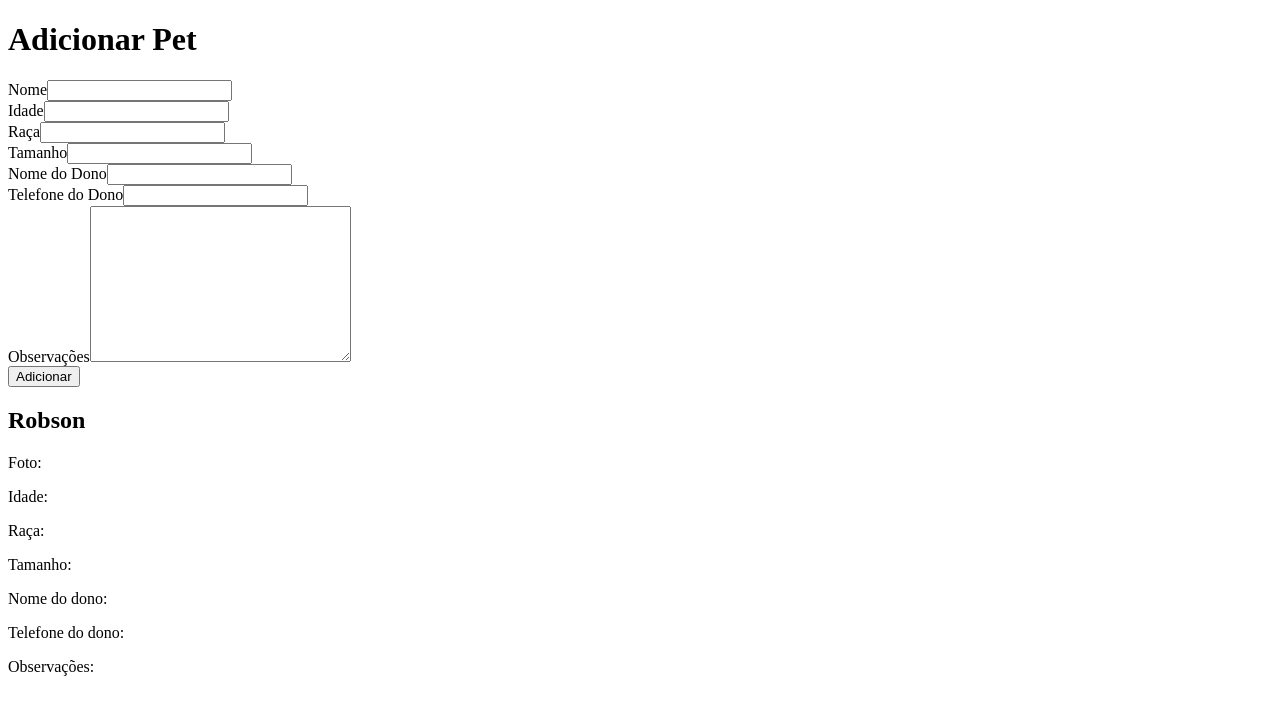
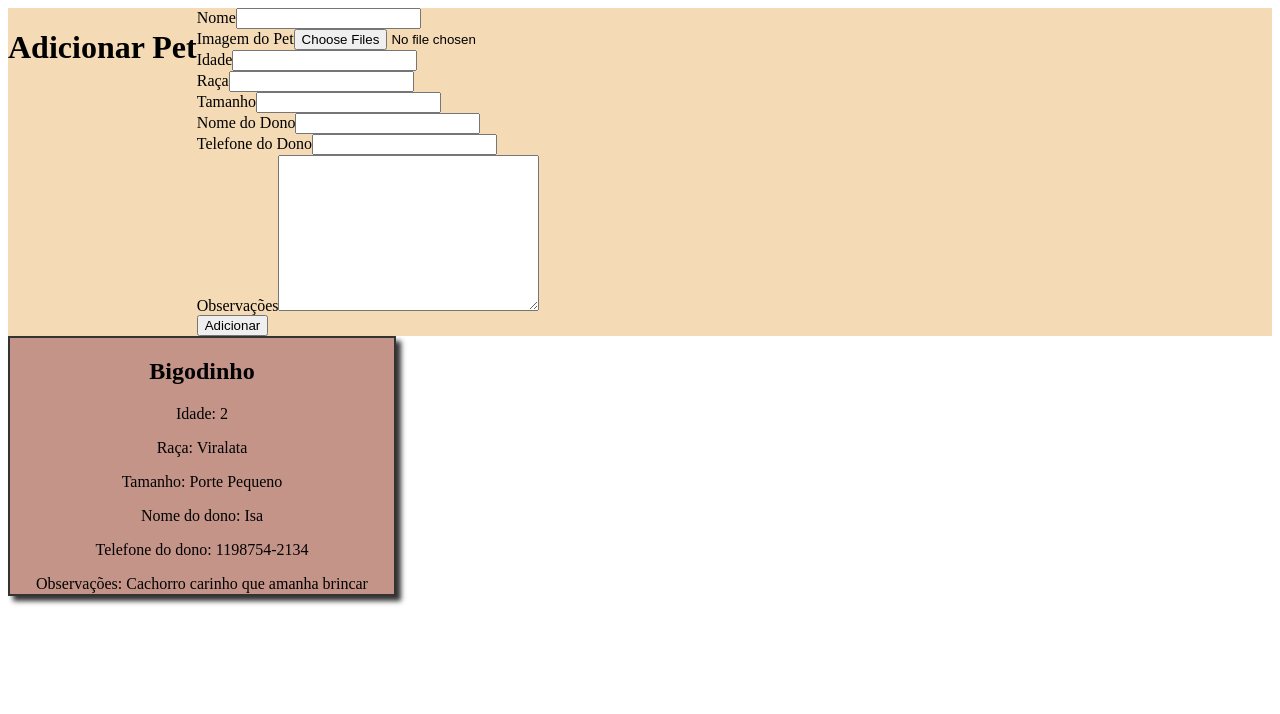
Before and after one commit to isamary10/pet-react, a React (Create React App) app in the folder react-app-pet/: page / in a window 1280 px wide. Shown: the top 714 px of the page. Built offline with nearby package versions, Linux system fonts and the light colour scheme.

Commit message:
Adicionado componentes e styled components

```diff
--- a/react-app-pet/src/App.jsx
+++ b/react-app-pet/src/App.jsx
@@ -1,12 +1,10 @@
 import React from "react";
-import Pet from "./components/Pet/Pet";
-import PetCadastro from "./components/PetCadastro/PetCadastro";
+import ListaPet from "./components/ListaPet/ListaPet";
 
 export default function App() {
   return (
     <>
-      <PetCadastro/>
-      <Pet />
+      <ListaPet/>
     </>
   )
 }
--- /dev/null
+++ b/react-app-pet/src/components/ListaPet/ListaPet.jsx
@@ -0,0 +1,144 @@
+import React from "react";
+import Pet from "../Pet/Pet";
+import { useState } from "react";
+import { DivLista } from '../../style/styled'
+import PetCadastro from "../PetCadastro/PetCadastro";
+
+export default function ListaPet(){
+
+  const [pet, setPet] = useState([{
+    nome: 'Bigodinho',
+    idade: '2',
+    raca: 'Viralata',
+    tamanho: 'Porte Pequeno',
+    dono: 'Isa',
+    telefone: '1198754-2134',
+    obs: 'Cachorro carinho que amanha brincar'
+  }])
+
+  const [nPet, setNPet] = useState({
+    nome: '',
+    idade: '',
+    raca: '',
+    tamanho: '',
+    dono: '',
+    telefone: '',
+    obs: ''
+  })
+
+  const addPet =e=>{
+    e.preventDefault()
+    setNPet({
+      nome: '',
+      idade: '',
+      raca: '',
+      tamanho: '',
+      dono: '',
+      telefone: '',
+      obs: ''
+    })
+    setPet([...pet, nPet])
+  }
+
+  const captura= e=>{
+    const {value, name} = e.target
+    if(name === "nome"){
+      setNPet({
+        "nome":value,
+        // "imagem":nPet.imagem,
+        "idade":nPet.idade,
+        "raca":nPet.raca,
+        "tamanho":nPet.tamanho,
+        "dono":nPet.dono,
+        "telefone":nPet.telefone,
+        "obs":nPet.obs
+      })
+    }else if(name === "idade"){
+      setNPet({
+        "nome":nPet.nome,
+        // "imagem":nPet.imagem,
+        "idade":value,
+        "raca":nPet.raca,
+        "tamanho":nPet.tamanho,
+        "dono":nPet.dono,
+        "telefone":nPet.telefone,
+        "obs":nPet.obs,
+      })
+    }else if(name === "raca"){
+      setNPet({
+        "nome":nPet.nome,
+        // "imagem":value,
+        "idade":nPet.idade,
+        "raca":value,
+        "tamanho":nPet.tamanho,
+        "dono":nPet.dono,
+        "telefone":nPet.telefone,
+        "obs":nPet.obs,
+      })
+    }else if(name === "tamanho"){
+      setNPet({
+        "nome":nPet.nome,
+        // "imagem":value,
+        "idade":nPet.idade,
+        "raca":nPet.raca,
+        "tamanho":value,
+        "dono":nPet.dono,
+        "telefone":nPet.telefone,
+        "obs":nPet.obs,
+      })
+    }else if(name === "dono"){
+      setNPet({
+        "nome":nPet.nome,
+        // "imagem":value,
+        "idade":nPet.idade,
+        "raca":nPet.raca,
+        "tamanho":nPet.tamanho,
+        "dono":value,
+        "telefone":nPet.telefone,
+        "obs":nPet.obs,
+      })
+    }else if(name === "telefone"){
+      setNPet({
+        "nome":nPet.nome,
+        // "imagem":value,
+        "idade":nPet.idade,
+        "raca":nPet.raca,
+        "tamanho":nPet.tamanho,
+        "dono":nPet.dono,
+        "telefone":value,
+        "obs":nPet.obs,
+      })
+    }else if(name === "obs"){
+      setNPet({
+        "nome":nPet.nome,
+        // "imagem":value,
+        "idade":nPet.idade,
+        "raca":nPet.raca,
+        "tamanho":nPet.tamanho,
+        "dono":nPet.dono,
+        "telefone":nPet.telefone,
+        "obs":value,
+      })
+    }
+  }
+
+  return(
+    <DivLista>
+      <PetCadastro addPet={addPet} pet={nPet}
+        digit={captura}
+      />
+      {pet.map((p,i)=>(
+        <Pet
+          key={i}
+          nome={p.nome}
+          idade={p.idade}
+          raca={p.raca}
+          tamanho={p.tamanho}
+          dono={p.dono}
+          telefone={p.telefone}
+          obs={p.obs}
+        />
+      ))}
+    </DivLista>
+  )
+}
--- a/react-app-pet/src/components/Pet/Pet.jsx
+++ b/react-app-pet/src/components/Pet/Pet.jsx
@@ -1,16 +1,18 @@
 import React from "react";
+import { DivPet } from '../../style/styled'
 
-export default function Pet(){
-  return(
-    <div>
-      <h2>Robson</h2>
-      <p>Foto: </p>
-      <p>Idade: </p>
-      <p>Raça: </p>
-      <p>Tamanho: </p>
-      <p>Nome do dono: </p>
-      <p>Telefone do dono: </p>
-      <p>Observações: </p>
-    </div>
-  )
+export default function Pet(props){
+    return(
+      <DivPet>
+        <h2>{props.nome}</h2>
+        {/* <img src="{props.foto}" alt="Imagem do Pet" /> */}
+        <p>Idade: {props.idade}</p>
+        <p>Raça: {props.raca}</p>
+        <p>Tamanho: {props.tamanho}</p>
+        <p>Nome do dono: {props.dono}</p>
+        <p>Telefone do dono: {props.telefone}</p>
+        <p>Observações: {props.obs}</p>
+      </DivPet>
+    )
+
 }
--- a/react-app-pet/src/components/PetCadastro/PetCadastro.jsx
+++ b/react-app-pet/src/components/PetCadastro/PetCadastro.jsx
@@ -1,46 +1,48 @@
 import React from "react";
+import { DivForm } from '../../style/styled';
 
-export default function PetCadastro(){
+
+export default function PetCadastro(props){
   return(
-    <div>
+    <DivForm>
       <h1>Adicionar Pet</h1>
-      <form method="post" >
+      <form method="post" onSubmit={props.addPet}>
         <div>
           <label>Nome</label>
-          <input type="text" name="nome" />
+          <input type="text" name="nome" value={props.pet.nome} onChange={props.digit}/>
         </div>
-        {/* <div>
+        <div>
           <label>Imagem do Pet</label>
-          <input type="file" name="foto" />
-        </div> */}
+          <input type="file" name="foto" multiple accept="image/* "onChange={props.digit} />
+        </div>
         <div>
           <label>Idade</label>
-          <input type="text" name="idade" />
+          <input type="text" name="idade" value={props.pet.idade} onChange={props.digit}/>
         </div>
         <div>
           <label>Raça</label>
-          <input type="text" name="raca" />
+          <input type="text" name="raca" value={props.pet.raca} onChange={props.digit}/>
         </div>
         <div>
           <label>Tamanho</label>
-          <input type="text" name="tamanho" />
+          <input type="text" name="tamanho" value={props.pet.tamanho} onChange={props.digit}/>
         </div>
         <div>
           <label>Nome do Dono</label>
-          <input type="text" name="dono" />
+          <input type="text" name="dono" value={props.pet.dono} onChange={props.digit}/>
         </div>
         <div>
           <label>Telefone do Dono</label>
-          <input type="text" name="telefone" />
+          <input type="text" name="telefone" value={props.pet.telefone} onChange={props.digit}/>
         </div>
         <div>
           <label>Observações</label>
-          <textarea cols="30" rows="10" name="obs" ></textarea>
+          <textarea cols="30" rows="10" name="obs" value={props.pet.obs} onChange={props.digit}></textarea>
         </div>
         <div className='botao'>
             <button type="submit">Adicionar</button>
         </div>
       </form>
-    </div>
+    </DivForm>
   )
 }
--- /dev/null
+++ b/react-app-pet/src/style/styled.js
@@ -0,0 +1,20 @@
+import styled from "styled-components";
+
+export const DivLista = styled.div`
+  background-color: #f2b82
+`
+
+export const DivPet = styled.div`
+  background-color: #c49488;
+  border : 2px solid #333;
+  box-shadow: 5px 5px 5px #333;
+  text-align : center;
+  width : 30vw;
+  height : 20vw;
+`
+
+export const DivForm = styled.div`
+  display: flex;
+  background-color: #f4dab5
+
+`
```
